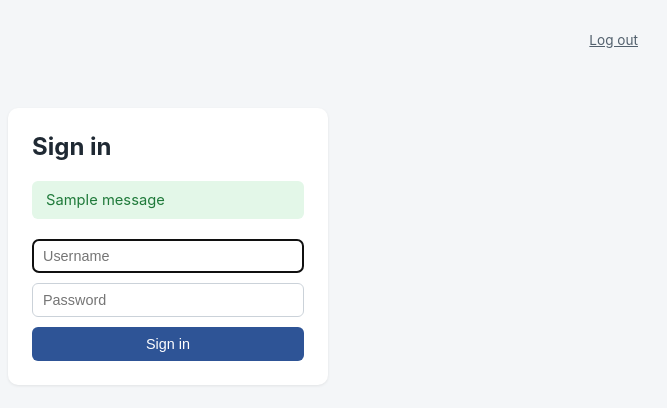
After one commit to ILIOSTech/Payslip-Generator, a Flask app: template templates/login.html in a window 1280 px wide. The commit adds this page. Shown: the top 408 px of the page, without its empty margins (472-1139 px from the left). Run offline with Flask 3, Linux system fonts and the light colour scheme; the template is opened without the code that fills it, so the values that code supplies are empty; the visitor is signed in with stand-in values (Sample User, id 1); one stand-in notice (Sample message) is shown.

Commit message:
minor changes done

```diff
--- a/app.py
+++ b/app.py
@@ -9,25 +9,49 @@ from __future__ import annotations
 
 import csv
 import datetime
+import hmac
 import io
+import os
 import zipfile
+from functools import wraps
 from pathlib import Path
 
-from flask import Flask, flash, redirect, render_template, request, send_file, url_for
+from flask import Flask, flash, redirect, render_template, request, send_file, session, url_for
 
 from main import REQUIRED_COLUMNS, VALID_EMPLOYEE_TYPES, generate_month, load_company, load_employees, slugify
 from payslip.fy_utils import MONTH_NAMES, current_month_year, normalize_month_name
 from payslip.importer import parse_employee_workbook
 
 BASE_DIR = Path(__file__).resolve().parent
-EMPLOYEES_PATH = BASE_DIR / "employees.csv"
+
+# DATA_DIR holds employees.csv and output/ - point this at a mounted
+# persistent disk in production (e.g. Render), since the app's own source
+# directory is wiped on every redeploy. Defaults to this folder for local use.
+DATA_DIR = Path(os.environ.get("DATA_DIR", BASE_DIR))
+DATA_DIR.mkdir(parents=True, exist_ok=True)
+EMPLOYEES_PATH = DATA_DIR / "employees.csv"
+OUTPUT_DIR = DATA_DIR / "output"
 COMPANY_PATH = BASE_DIR / "company_config.json"
-OUTPUT_DIR = BASE_DIR / "output"
 
 NUMERIC_FIELDS = ["pay_days", "basic", "sp_allowance", "ptax"]
 
+# Login is only enforced when both are set (e.g. via Render env vars).
+# Locally, neither is set, so the site behaves exactly as before: open access.
+APP_USERNAME = os.environ.get("APP_USERNAME")
+APP_PASSWORD = os.environ.get("APP_PASSWORD")
+AUTH_ENABLED = bool(APP_USERNAME and APP_PASSWORD)
+
 app = Flask(__name__)
-app.secret_key = "payslip-generator-local"
+app.secret_key = os.environ.get("SECRET_KEY", "payslip-generator-local")
+
+
+def login_required(view):
+    @wraps(view)
+    def wrapped(*args, **kwargs):
+        if AUTH_ENABLED and not session.get("logged_in"):
+            return redirect(url_for("login", next=request.path))
+        return view(*args, **kwargs)
+    return wrapped
 
 
 def read_employee_rows():
@@ -84,7 +108,28 @@ def list_generated_months():
     return months
 
 
+@app.route("/login", methods=["GET", "POST"])
+def login():
+    if not AUTH_ENABLED:
+        return redirect(url_for("index"))
+    if request.method == "POST":
+        username_ok = hmac.compare_digest(request.form.get("username", ""), APP_USERNAME)
+        password_ok = hmac.compare_digest(request.form.get("password", ""), APP_PASSWORD)
+        if username_ok and password_ok:
+            session["logged_in"] = True
+            return redirect(request.args.get("next") or url_for("index"))
+        flash("Invalid username or password.", "error")
+    return render_template("login.html")
+
+
+@app.route("/logout")
+def logout():
+    session.pop("logged_in", None)
+    return redirect(url_for("login"))
+
+
 @app.route("/")
+@login_required
 def index():
     employees = read_employee_rows()
     company = load_company(COMPANY_PATH) if COMPANY_PATH.exists() else {"name": "", "address": ""}
@@ -101,6 +146,7 @@ def index():
 
 
 @app.route("/employees/add", methods=["POST"])
+@login_required
 def add_employee():
     rows = read_employee_rows()
     data = {col: request.form.get(col, "").strip() for col in REQUIRED_COLUMNS}
@@ -124,6 +170,7 @@ def add_employee():
 
 
 @app.route("/employees/upload", methods=["POST"])
+@login_required
 def upload_employees():
     file = request.files.get("file")
     if not file or not file.filename:
@@ -156,6 +203,7 @@ def upload_employees():
 
 
 @app.route("/employees/<employee_id>/edit", methods=["GET", "POST"])
+@login_required
 def edit_employee(employee_id):
     rows = read_employee_rows()
     row = next((r for r in rows if r["employee_id"] == employee_id), None)
@@ -184,6 +232,7 @@ def edit_employee(employee_id):
 
 
 @app.route("/employees/<employee_id>/delete", methods=["POST"])
+@login_required
 def delete_employee(employee_id):
     rows = read_employee_rows()
     remaining = [r for r in rows if r["employee_id"] != employee_id]
@@ -196,6 +245,7 @@ def delete_employee(employee_id):
 
 
 @app.route("/generate", methods=["POST"])
+@login_required
 def generate():
     try:
         month_name = normalize_month_name(request.form.get("month_name", ""))
@@ -227,6 +277,7 @@ def _safe_output_path(relpath: str) -> Path:
 
 
 @app.route("/download/<path:relpath>")
+@login_required
 def download(relpath):
     try:
         path = _safe_output_path(relpath)
@@ -237,6 +288,7 @@ def download(relpath):
 
 
 @app.route("/download-zip/<fy_label_value>/<month_label>")
+@login_required
 def download_zip(fy_label_value, month_label):
     output_root = OUTPUT_DIR.resolve()
     month_dir = (OUTPUT_DIR / fy_label_value / month_label).resolve()
@@ -253,4 +305,8 @@ def download_zip(fy_label_value, month_label):
 
 
 if __name__ == "__main__":
-    app.run(debug=True, port=5050)
+    # Local dev: `python3 app.py`. For any real deployment, run via gunicorn
+    # instead (see requirements.txt) - that path never executes this block,
+    # so debug/the interactive debugger never run outside your own machine.
+    port = int(os.environ.get("PORT", 5050))
+    app.run(host="0.0.0.0", debug=True, port=port)
--- /dev/null
+++ b/requirements.txt
@@ -0,0 +1,6 @@
+Flask==3.1.3
+openpyxl==3.1.5
+xlrd==2.0.2
+reportlab==5.0.0
+Pillow==11.3.0
+gunicorn==23.0.0
--- a/static/style.css
+++ b/static/style.css
@@ -157,3 +157,26 @@ button[type="submit"]:hover { background: #244073; }
   color: #52606d;
   font-size: 0.88rem;
 }
+
+.logout-bar {
+  text-align: right;
+  font-size: 0.85rem;
+  margin-bottom: 12px;
+}
+
+.logout-bar a { color: #52606d; }
+
+.login-wrap {
+  display: flex;
+  justify-content: center;
+  margin-top: 60px;
+}
+
+.login-card { width: 320px; }
+
+.login-form {
+  flex-direction: column;
+  align-items: stretch;
+}
+
+.login-form input, .login-form button { width: 100%; }
--- a/templates/base.html
+++ b/templates/base.html
@@ -8,6 +8,9 @@
 </head>
 <body>
   <div class="page">
+    {% if session.logged_in %}
+    <div class="logout-bar"><a href="{{ url_for('logout') }}">Log out</a></div>
+    {% endif %}
     {% block content %}{% endblock %}
   </div>
 </body>
--- /dev/null
+++ b/templates/login.html
@@ -0,0 +1,22 @@
+{% extends "base.html" %}
+{% block content %}
+<div class="login-wrap">
+  <section class="card login-card">
+    <h2>Sign in</h2>
+    {% with messages = get_flashed_messages(with_categories=true) %}
+      {% if messages %}
+        <div class="flash-list">
+          {% for category, message in messages %}
+            <div class="flash flash-{{ category }}">{{ message }}</div>
+          {% endfor %}
+        </div>
+      {% endif %}
+    {% endwith %}
+    <form method="post" class="employee-form login-form">
+      <input name="username" placeholder="Username" autofocus required>
+      <input name="password" type="password" placeholder="Password" required>
+      <button type="submit">Sign in</button>
+    </form>
+  </section>
+</div>
+{% endblock %}
```
